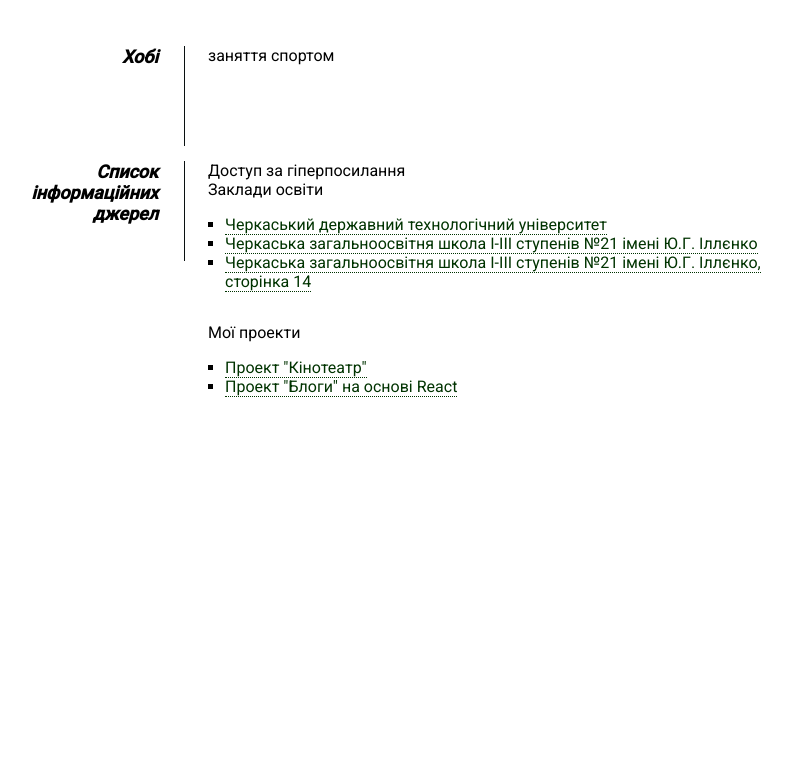
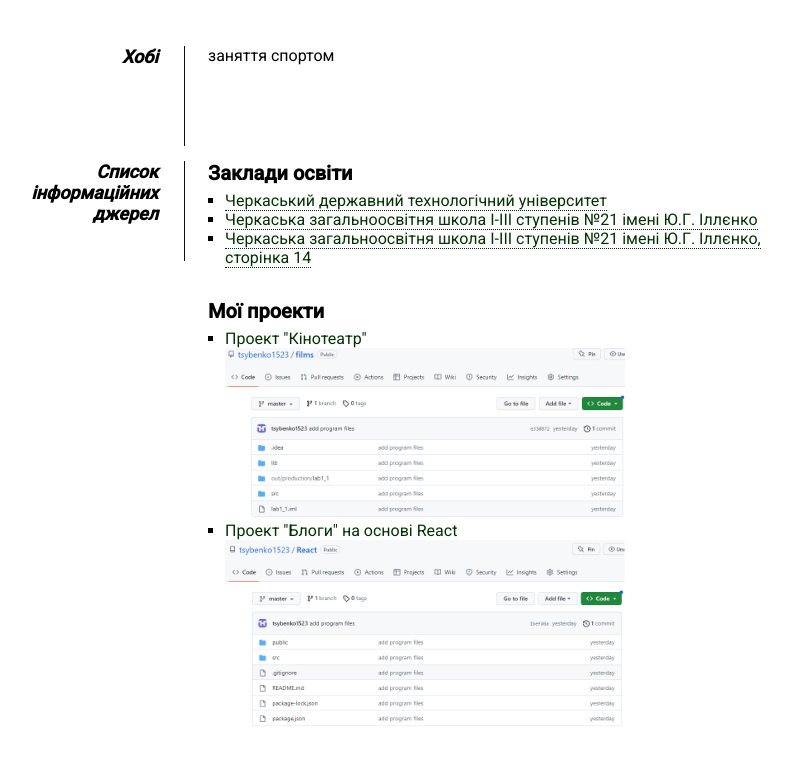
Before and after one commit to NfolZordo/PZ-2004_Collective_work, an Angular app: page /tsybenko in a window 1280 px wide. Shown: the part 1025-1785 px from the top of the page, without its empty margins (232-1023 px from the left). Before the commit the page ends 1468 px from the top, so only its background shows below. Built offline with nearby package versions, Linux system fonts and the light colour scheme.

Commit message:
Add projects images, make headers bold

```diff
--- a/src/app/students/tsybenko/tsybenko.component.css
+++ b/src/app/students/tsybenko/tsybenko.component.css
@@ -98,3 +98,7 @@ dd.clear {
   margin: 0;
   height: 15px;
 }
+
+.project-image {
+  width: 400px;
+}
--- a/src/app/students/tsybenko/tsybenko.component.html
+++ b/src/app/students/tsybenko/tsybenko.component.html
@@ -70,8 +70,8 @@
     <dd class="clear"></dd>
 
     <dt>Список інформаційних джерел</dt>
-    <dd>Доступ за гіперпосилання
-      <p>Заклади освіти</p>
+    <dd>
+      <h2>Заклади освіти</h2>
       <ul type="square">
         <li><a href="https://chdtu.edu.ua">Черкаський державний технологічний університет</a></li>
         <li><a href="http://sch21cks.at.ua">Черкаська загальноосвітня школа І-ІІІ ступенів №21 імені Ю.Г.
@@ -79,10 +79,16 @@
         <li><a href="http://sch21cks.at.ua/news/?page14">Черкаська загальноосвітня школа І-ІІІ ступенів №21 імені Ю.Г.
           Іллєнко, сторінка 14</a></li>
       </ul>
-      <p>Мої проекти</p>
+      <h2>Мої проекти</h2>
       <ul type="square">
+
+
         <li><a href="https://github.com/tsybenko1523/films">Проект "Кінотеатр"</a></li>
+        <img src="assets/tsybenko/films.png" class='project-image'/>
+
         <li><a href="https://github.com/tsybenko1523/React">Проект "Блоги" на основі React</a></li>
+        <img src="assets/tsybenko/react.png" class='project-image'/>
+
       </ul>
     </dd>
     <dd class="clear"></dd>
```
Also changed, not shown: src/assets/tsybenko/films.png (added), src/assets/tsybenko/react.png (added).
